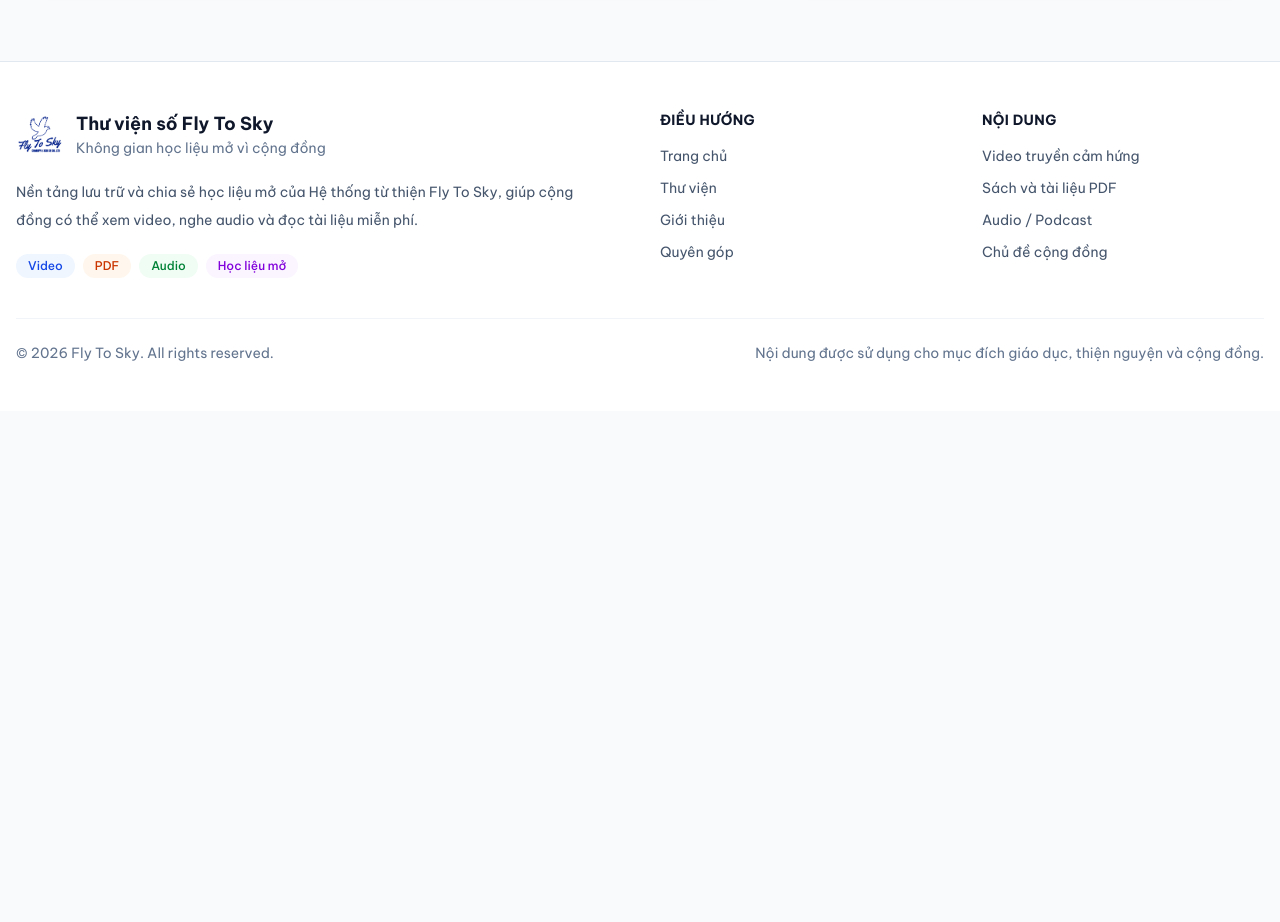
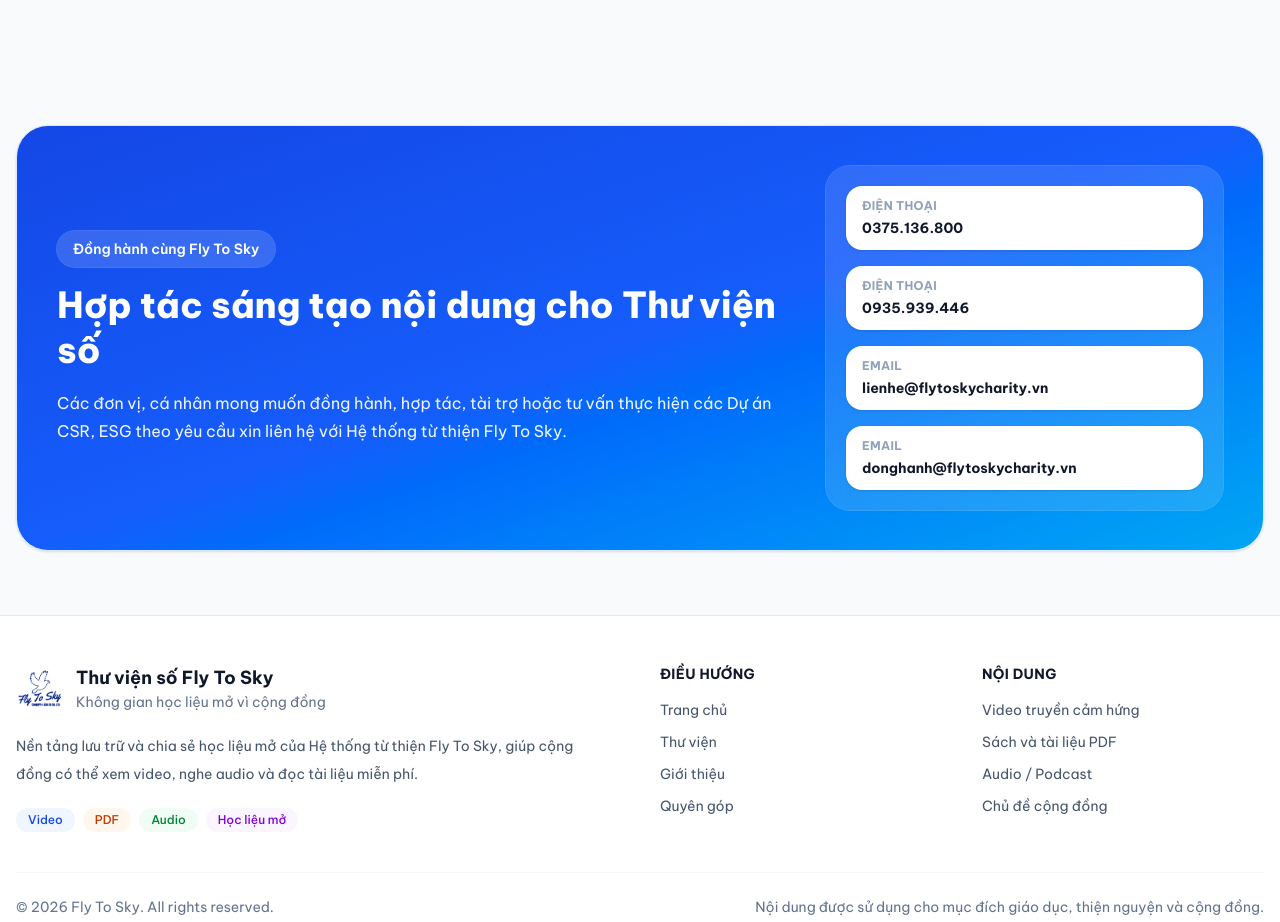
Before and after one commit to mobigaming007-code/flytosky-library, a Next.js app: page /donate in a window 1280 px wide. Shown: the part 1880-2802 px from the top of the page. Before the commit the page ends 2291 px from the top, so only its background shows below. Built offline with nearby package versions, Linux system fonts and the light colour scheme.

Commit message:
Add partner contact CTA

```diff
--- a/app/about/page.tsx
+++ b/app/about/page.tsx
@@ -1,3 +1,5 @@
+import PartnerCTA from "@/components/PartnerCTA";
+
 export default function AboutPage() {
   return (
     <div className="mx-auto max-w-4xl px-4 py-16">
@@ -27,6 +29,8 @@ export default function AboutPage() {
           tìm kiếm, đọc, nghe và chia sẻ nội dung phù hợp.
         </p>
       </div>
+
+      <PartnerCTA />
     </div>
   );
 }
--- a/app/category/[slug]/page.tsx
+++ b/app/category/[slug]/page.tsx
@@ -1,4 +1,5 @@
 import ResourceCard from "@/components/ResourceCard";
+import PartnerCTA from "@/components/PartnerCTA";
 import { getCategories, getResources } from "@/lib/api";
 
 type CategoryPageProps = {
@@ -60,6 +61,9 @@ export default async function CategoryPage({ params }: CategoryPageProps) {
           </div>
         )}
       </section>
+      <section className="mx-auto max-w-7xl px-4 pb-16">
+        <PartnerCTA />
+      </section>
     </div>
   );
 }
--- a/app/donate/page.tsx
+++ b/app/donate/page.tsx
@@ -1,3 +1,4 @@
+import PartnerCTA from "@/components/PartnerCTA";
 import Link from "next/link";
 
 export const metadata = {
@@ -172,6 +173,9 @@ export default function DonatePage() {
           </aside>
         </div>
       </section>
+      <section className="mx-auto max-w-7xl px-4 pb-16">
+        <PartnerCTA />
+      </section>
     </div>
   );
 }
--- a/app/resource/[slug]/page.tsx
+++ b/app/resource/[slug]/page.tsx
@@ -2,6 +2,7 @@ import AudioExperience from "@/components/AudioExperience";
 import MediaViewer from "@/components/MediaViewer";
 import ResourceCard from "@/components/ResourceCard";
 import ShareButtons from "@/components/ShareButtons";
+import PartnerCTA from "@/components/PartnerCTA";
 import { getCategories, getResourceBySlug, getResources } from "@/lib/api";
 import Link from "next/link";
 import { notFound } from "next/navigation";
@@ -214,6 +215,7 @@ export default async function ResourceDetailPage({
             </div>
           )}
         </section>
+        <PartnerCTA />
       </div>
     </div>
   );
--- /dev/null
+++ b/components/PartnerCTA.tsx
@@ -0,0 +1,70 @@
+export default function PartnerCTA() {
+  return (
+    <section className="mt-16 overflow-hidden rounded-[2rem] border border-blue-100 bg-gradient-to-br from-blue-700 via-blue-600 to-sky-500 p-7 text-white shadow-sm md:p-10">
+      <div className="grid gap-8 md:grid-cols-[1.3fr_0.7fr] md:items-center">
+        <div>
+          <p className="inline-flex rounded-full bg-white/15 px-4 py-2 text-sm font-semibold ring-1 ring-white/20">
+            Đồng hành cùng Fly To Sky
+          </p>
+
+          <h2 className="mt-4 text-3xl font-extrabold leading-tight md:text-4xl">
+            Hợp tác sáng tạo nội dung cho Thư viện số
+          </h2>
+
+          <p className="mt-4 max-w-3xl text-sm leading-7 text-blue-50 md:text-base">
+            Các đơn vị, cá nhân mong muốn đồng hành, hợp tác, tài trợ hoặc tư
+            vấn thực hiện các Dự án CSR, ESG theo yêu cầu xin liên hệ với Hệ
+            thống từ thiện Fly To Sky.
+          </p>
+        </div>
+
+        <div className="rounded-[1.5rem] bg-white/12 p-5 ring-1 ring-white/20 backdrop-blur">
+          <div className="space-y-4 text-sm">
+            <ContactItem
+              label="Điện thoại"
+              value="0375.136.800"
+              href="tel:0375136800"
+            />
+            <ContactItem
+              label="Điện thoại"
+              value="0935.939.446"
+              href="tel:0935939446"
+            />
+            <ContactItem
+              label="Email"
+              value="lienhe@flytoskycharity.vn"
+              href="mailto:lienhe@flytoskycharity.vn"
+            />
+            <ContactItem
+              label="Email"
+              value="donghanh@flytoskycharity.vn"
+              href="mailto:donghanh@flytoskycharity.vn"
+            />
+          </div>
+        </div>
+      </div>
+    </section>
+  );
+}
+
+function ContactItem({
+  label,
+  value,
+  href,
+}: {
+  label: string;
+  value: string;
+  href: string;
+}) {
+  return (
+    <a
+      href={href}
+      className="block rounded-2xl bg-white px-4 py-3 text-slate-900 shadow-sm transition hover:-translate-y-0.5 hover:shadow-md"
+    >
+      <p className="text-xs font-bold uppercase tracking-wide text-slate-400">
+        {label}
+      </p>
+      <p className="mt-1 font-bold">{value}</p>
+    </a>
+  );
+}
```
